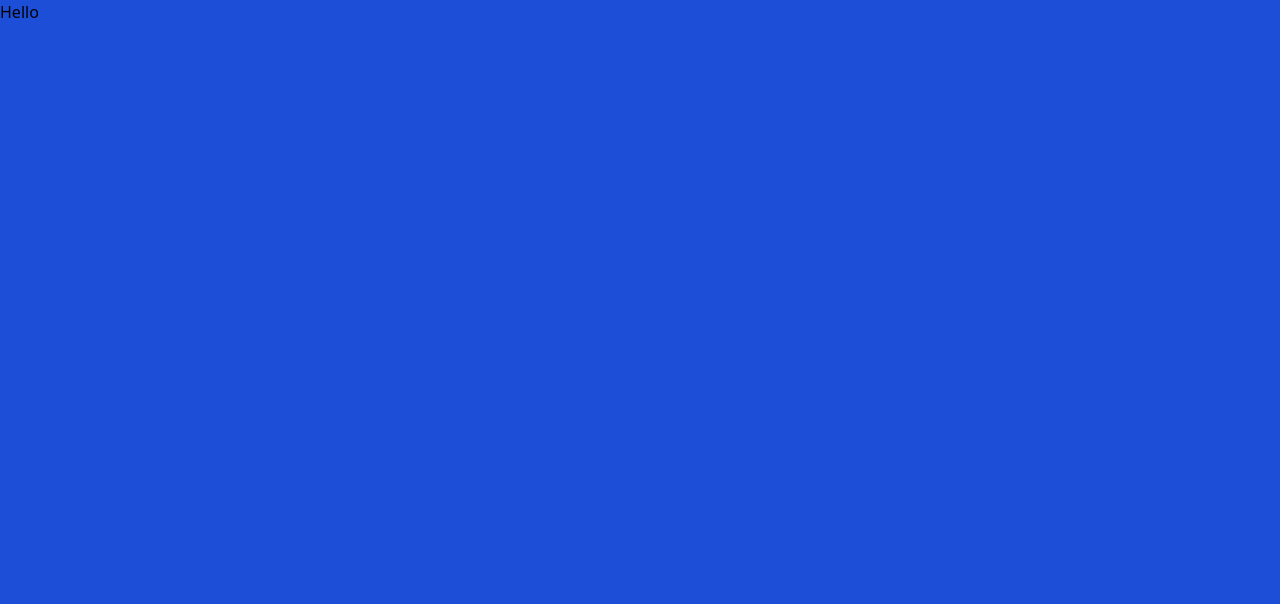
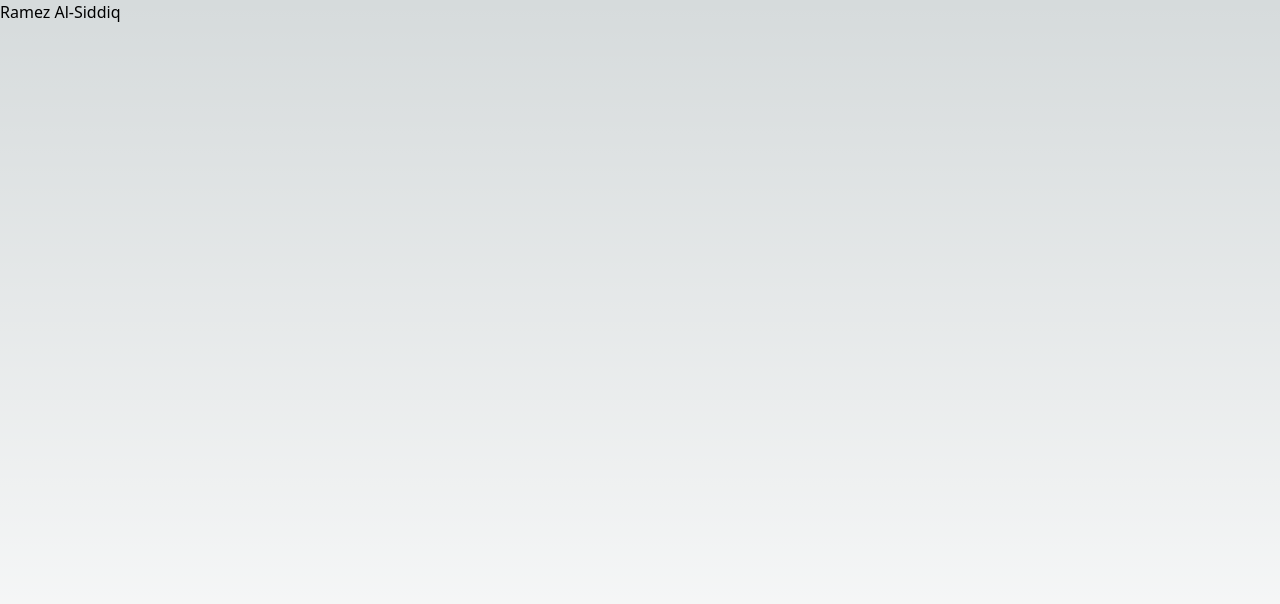
Before and after one commit to ram-ram14/cuddly-meme, a Next.js app in the folder my-portfolio/my-portfolio/: page / in a window 1280 px wide. Shown: the top 604 px of the page. Built offline with nearby package versions, Linux system fonts and the light colour scheme.

Commit message:
added a title

```diff
--- a/my-portfolio/my-portfolio/pages/index.js
+++ b/my-portfolio/my-portfolio/pages/index.js
@@ -10,8 +10,9 @@ export default function Home() {
       </head>
 
       <main>
-        <section className=' bg-blue-700 min-h-screen'>
-          <h1>Hello</h1>
+        <section className='min-h-screen'>
+          <nav></nav>
+          <h1>Ramez Al-Siddiq</h1>
         </section>
       </main>
     </div>
```
Also changed, not shown: 1 other file (tests, documents, lock files or other folders).
